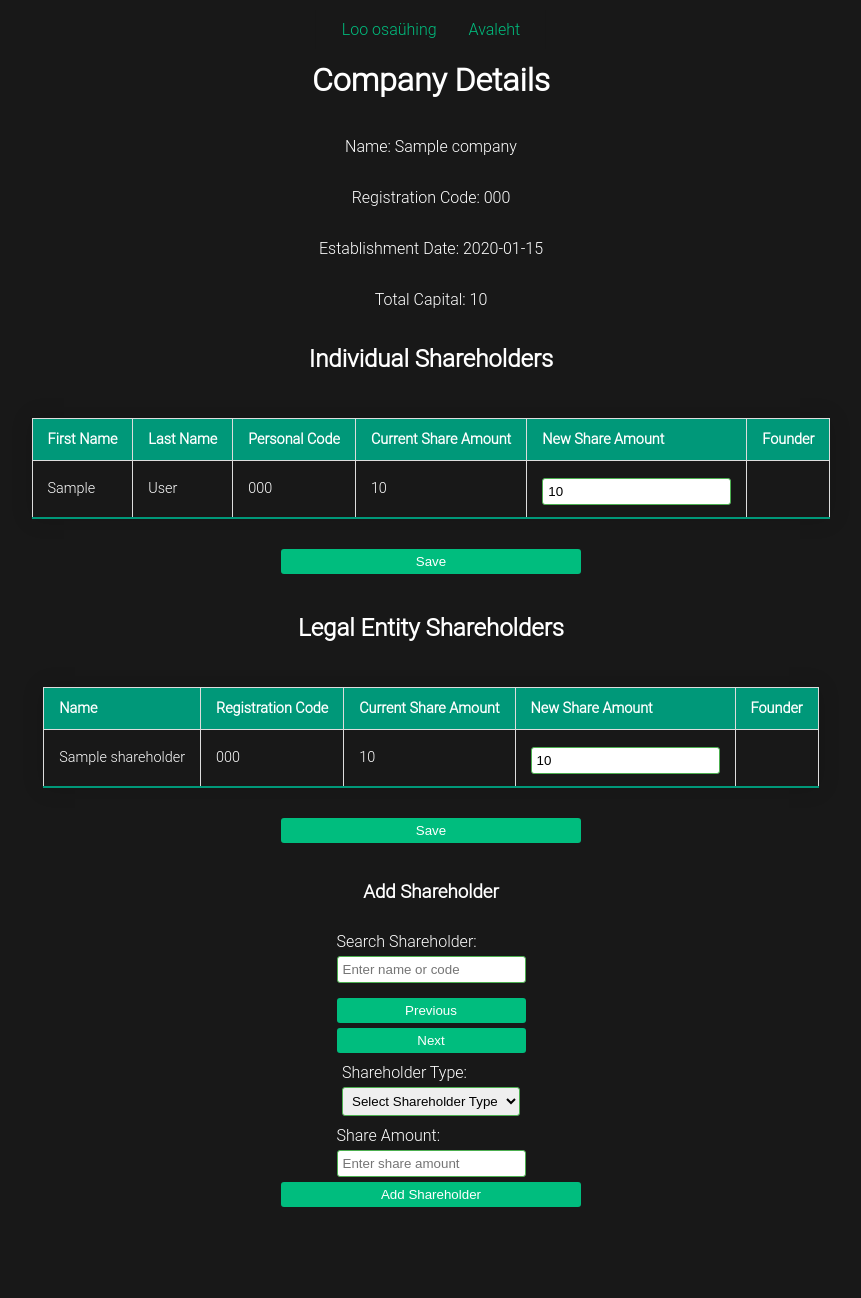
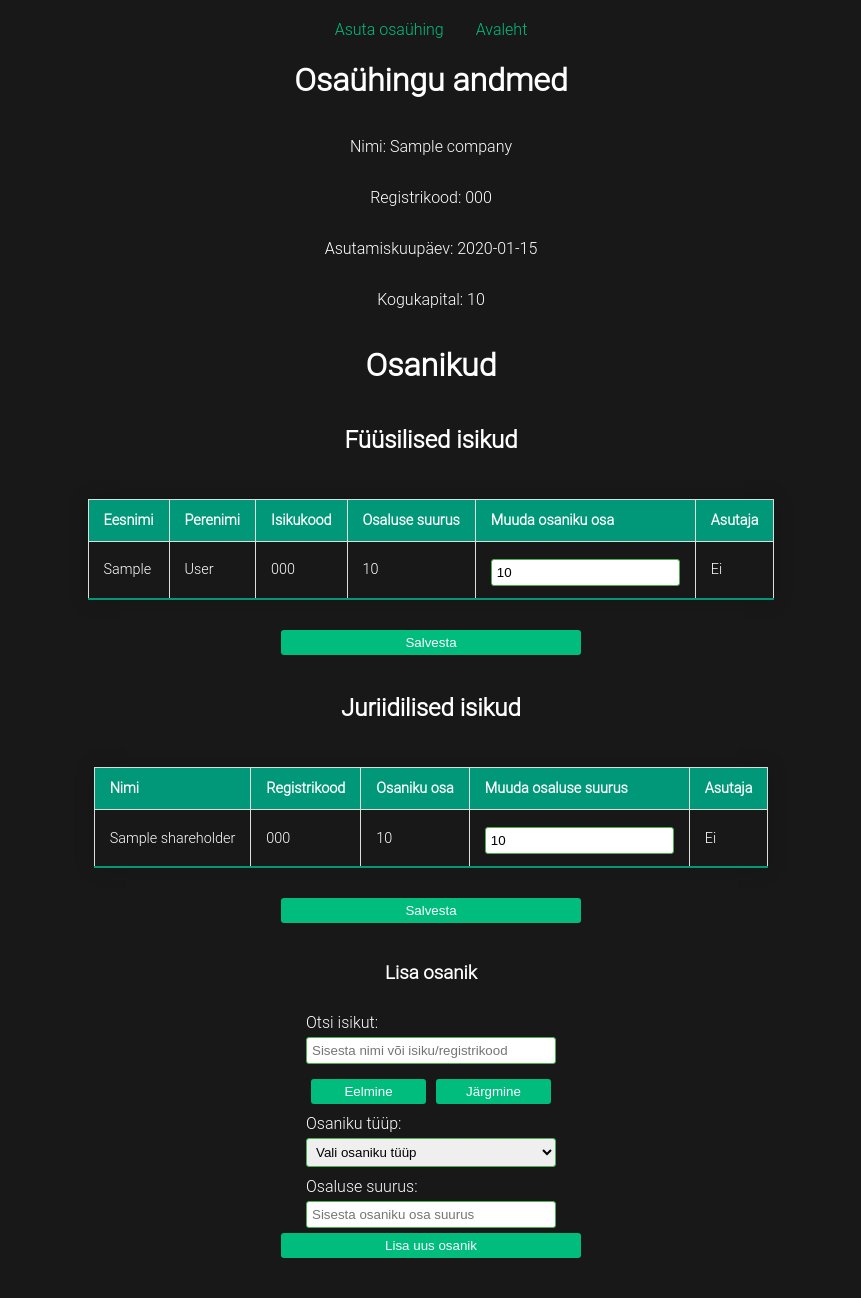
Before and after one commit to hannes888/Ariregister-projekt-Hollo, a Flask app: template app/templates/view-company.html in a window 1280 px wide. Shown: the whole page, without its empty margins (209-1070 px from the left). Before the commit the page ends 1207 px from the top, so only its background shows below. Run offline with Flask 3, Linux system fonts and the light colour scheme; tables that the repository leaves empty hold one stand-in row (values such as "Sample post"); the template is opened without the code that fills it: values that come from a table or form of the project are taken from there, most other values are stand-ins (such as "Sample title", 1, 10 or a date in 2020).

Commit message:
Translated to estonian

```diff
--- a/app/static/styles.css
+++ b/app/static/styles.css
@@ -89,6 +89,7 @@ button {
     color: white;
     border: none;
     cursor: pointer;
+    margin: 5px 5px 0 5px;
 }
 
 button:hover {
@@ -226,3 +227,12 @@ a {
 #pagination-info {
     margin-top: 10px;
 }
+
+#pagination-controls {
+    display: flex;
+    flex-direction: row;
+}
+
+.form-div {
+    min-width: 250px;
+}
--- a/app/templates/index.html
+++ b/app/templates/index.html
@@ -46,7 +46,7 @@
                 const div = document.createElement('div');
                 const link = document.createElement('a');
                 link.href = `/view-company/${company.registration_code}`;
-                link.textContent = `Name: ${company.name}, Registration Code: ${company.registration_code}`;
+                link.textContent = `Nimi: ${company.name}, Registrikood: ${company.registration_code}`;
                 div.appendChild(link);
                 resultsContainer.appendChild(div);
             });
--- a/app/templates/navbar.html
+++ b/app/templates/navbar.html
@@ -1,7 +1,7 @@
 <!-- templates/navbar.html -->
 <nav class="navbar">
     {%  if request.endpoint != 'company.create-company' %}
-        <a href="{{ url_for('company.create_company') }}" class="green">Loo osaühing</a>
+        <a href="{{ url_for('company.create_company') }}" class="green">Asuta osaühing</a>
     {% endif %}
     {% if request.endpoint != 'company.index' %}
         <a href="{{ url_for('company.index') }}" class="green">Avaleht</a>
--- a/app/templates/view-company.html
+++ b/app/templates/view-company.html
@@ -10,24 +10,25 @@
 <body>
     {% include 'navbar.html' %}
     <div class="content">
-        <h1>Company Details</h1>
-        <p>Name: {{ company.name }}</p>
-        <p>Registration Code: {{ company.registration_code }}</p>
-        <p>Establishment Date: {{ company.establishment_date }}</p>
-        <p>Total Capital: {{ company.total_capital }}</p>
+        <h1>Osaühingu andmed</h1>
+        <p>Nimi: {{ company.name }}</p>
+        <p>Registrikood: {{ company.registration_code }}</p>
+        <p>Asutamiskuupäev: {{ company.establishment_date }}</p>
+        <p>Kogukapital: {{ company.total_capital }}</p>
 
-        <h2>Individual Shareholders</h2>
+        <h1>Osanikud</h1>
+        <h2>Füüsilised isikud</h2>
         <form onsubmit="updateShareAmount(event)">
             <input type="hidden" name="registration_code" value="{{ company.registration_code }}">
             <table class="styled-table">
                 <thead>
                 <tr>
-                    <th>First Name</th>
-                    <th>Last Name</th>
-                    <th>Personal Code</th>
-                    <th>Current Share Amount</th>
-                    <th>New Share Amount</th>
-                    <th>Founder</th>
+                    <th>Eesnimi</th>
+                    <th>Perenimi</th>
+                    <th>Isikukood</th>
+                    <th>Osaluse suurus</th>
+                    <th>Muuda osaniku osa</th>
+                    <th>Asutaja</th>
                 </tr>
                 </thead>
                 <tbody>
@@ -38,7 +39,7 @@
                         <td>{{ shareholder.personal_code }}</td>
                         <td>{{ shareholder.share_amount }}</td>
                         <td><input type="number" name="new_share_amount_{{ shareholder.personal_code }}" value="{{ shareholder.share_amount }}" step="1" min="{{ shareholder.share_amount }}"></td>
-                        <td>{{ shareholder.is_founder }}</td>
+                        <td>{{ "Jah" if shareholder.is_founder else "Ei" }}</td>
                         <input type="hidden" name="shareholder_code_{{ shareholder.personal_code }}" value="{{ shareholder.personal_code }}">
                         <input type="hidden" name="shareholder_type_{{ shareholder.personal_code }}" value="individual">
                         <input type="hidden" name="current_share_amount_{{ shareholder.personal_code }}" value="{{ shareholder.share_amount }}">
@@ -46,20 +47,20 @@
                 {% endfor %}
                 </tbody>
             </table>
-            <button type="submit">Save</button>
+            <button type="submit">Salvesta</button>
         </form>
 
-        <h2>Legal Entity Shareholders</h2>
+        <h2>Juriidilised isikud</h2>
         <form onsubmit="updateShareAmount(event)">
             <input type="hidden" name="registration_code" value="{{ company.registration_code }}">
             <table class="styled-table">
                 <thead>
                 <tr>
-                    <th>Name</th>
-                    <th>Registration Code</th>
-                    <th>Current Share Amount</th>
-                    <th>New Share Amount</th>
-                    <th>Founder</th>
+                    <th>Nimi</th>
+                    <th>Registrikood</th>
+                    <th>Osaniku osa</th>
+                    <th>Muuda osaluse suurus</th>
+                    <th>Asutaja</th>
                 </tr>
                 </thead>
                 <tbody>
@@ -69,7 +70,7 @@
                         <td>{{ shareholder.registration_code }}</td>
                         <td>{{ shareholder.share_amount }}</td>
                         <td><input type="number" name="new_share_amount_{{ shareholder.registration_code }}" value="{{ shareholder.share_amount }}" step="1" min="{{ shareholder.share_amount }}"></td>
-                        <td>{{ shareholder.is_founder }}</td>
+                        <td>{{ "Jah" if shareholder.is_founder else "Ei" }}</td>
                         <input type="hidden" name="shareholder_code_{{ shareholder.registration_code }}" value="{{ shareholder.registration_code }}">
                         <input type="hidden" name="shareholder_type_{{ shareholder.registration_code }}" value="legal_entity">
                         <input type="hidden" name="current_share_amount_{{ shareholder.registration_code }}" value="{{ shareholder.share_amount }}">
@@ -77,49 +78,49 @@
                 {% endfor %}
                 </tbody>
             </table>
-            <button type="submit">Save</button>
+            <button type="submit">Salvesta</button>
         </form>
 
-        <h3>Add Shareholder</h3>
+        <h3>Lisa osanik</h3>
         <form id="add-shareholder-form" action="/add-shareholder" method="post">
             <input type="hidden" name="company_reg_code" value="{{ company.registration_code }}">
-            <div>
-                <label for="search_shareholder">Search Shareholder:</label>
-                <input type="text" id="search_shareholder" name="search_shareholder" placeholder="Enter name or code" oninput="searchShareholder()">
+            <div class="form-div">
+                <label for="search_shareholder">Otsi isikut:</label>
+                <input type="text" id="search_shareholder" name="search_shareholder" placeholder="Sisesta nimi või isiku/registrikood" oninput="searchShareholder()">
                 <div id="pagination-info"></div>
                 <div id="search-results"></div>
                 <div id="pagination-controls">
-                    <button type="button" onclick="previousPage()">Previous</button>
-                    <button type="button" onclick="nextPage()">Next</button>
+                    <button type="button" onclick="previousPage()">Eelmine</button>
+                    <button type="button" onclick="nextPage()">Järgmine</button>
                 </div>
             </div>
-            <div>
-                <label for="shareholder_type">Shareholder Type:</label>
+            <div class="form-div">
+                <label for="shareholder_type">Osaniku tüüp:</label>
                 <select name="shareholder_type" id="shareholder_type" required>
-                    <option value="" disabled selected>Select Shareholder Type</option>
-                    <option value="individual">Individual</option>
-                    <option value="legal_entity">Legal Entity</option>
+                    <option value="" disabled selected>Vali osaniku tüüp</option>
+                    <option value="individual">Füüsiline isik</option>
+                    <option value="legal_entity">Juriidiline isik</option>
                 </select>
             </div>
-            <div id="individual-shareholder" style="display: none;">
-                <label for="first_name">First Name:</label>
-                <input type="text" id="first_name" name="first_name" placeholder="Enter first name">
-                <label for="last_name">Last Name:</label>
-                <input type="text" id="last_name" name="last_name" placeholder="Enter last name">
-                <label for="personal_code">Personal Code:</label>
-                <input type="text" id="personal_code" name="personal_code" placeholder="Enter personal code">
+            <div id="individual-shareholder" style="display: none;" class="form-div">
+                <label for="first_name">Eesnimi:</label>
+                <input type="text" id="first_name" name="first_name" placeholder="Sisesta eesnimi">
+                <label for="last_name">Perenimi:</label>
+                <input type="text" id="last_name" name="last_name" placeholder="Sisesta perenimi">
+                <label for="personal_code">Isikukood:</label>
+                <input type="text" id="personal_code" name="personal_code" placeholder="Sisesta isikukood">
             </div>
-            <div id="legal-entity-shareholder" style="display: none;">
-                <label for="name">Entity Name:</label>
-                <input type="text" id="name" name="name" placeholder="Enter entity name">
-                <label for="registration_code">Entity Registration Code:</label>
-                <input type="text" id="registration_code" name="registration_code" placeholder="Enter entity registration code">
+            <div id="legal-entity-shareholder" style="display: none;" class="form-div">
+                <label for="name">Nimi:</label>
+                <input type="text" id="name" name="name" placeholder="Sisesta nimi">
+                <label for="registration_code">Registrikood:</label>
+                <input type="text" id="registration_code" name="registration_code" placeholder="Sisesta registrikood">
             </div>
-            <div>
-                <label for="share_amount">Share Amount:</label>
-                <input type="number" id="share_amount" name="share_amount" placeholder="Enter share amount" required>
+            <div class="form-div">
+                <label for="share_amount">Osaluse suurus:</label>
+                <input type="number" id="share_amount" name="share_amount" placeholder="Sisesta osaniku osa suurus" required>
             </div>
-            <button type="submit">Add Shareholder</button>
+            <button type="submit">Lisa uus osanik</button>
         </form>
     </div>
     <div id="error-modal" class="modal">
@@ -131,7 +132,7 @@
     </div>
     <script>
         let currentPage = 1;
-        const resultsPerPage = 3;
+        const resultsPerPage = 5;
         let totalPages = 0;
 
         function searchShareholder(page = 1) {
```
Also changed, not shown: app/templates/create-company.html (+11 -11 lines), tests/test_app_service/test_update_share_amount_service.py (added, +62 -0 lines), tests/test_update_share_amount_service.py (deleted, +0 -2 lines).
